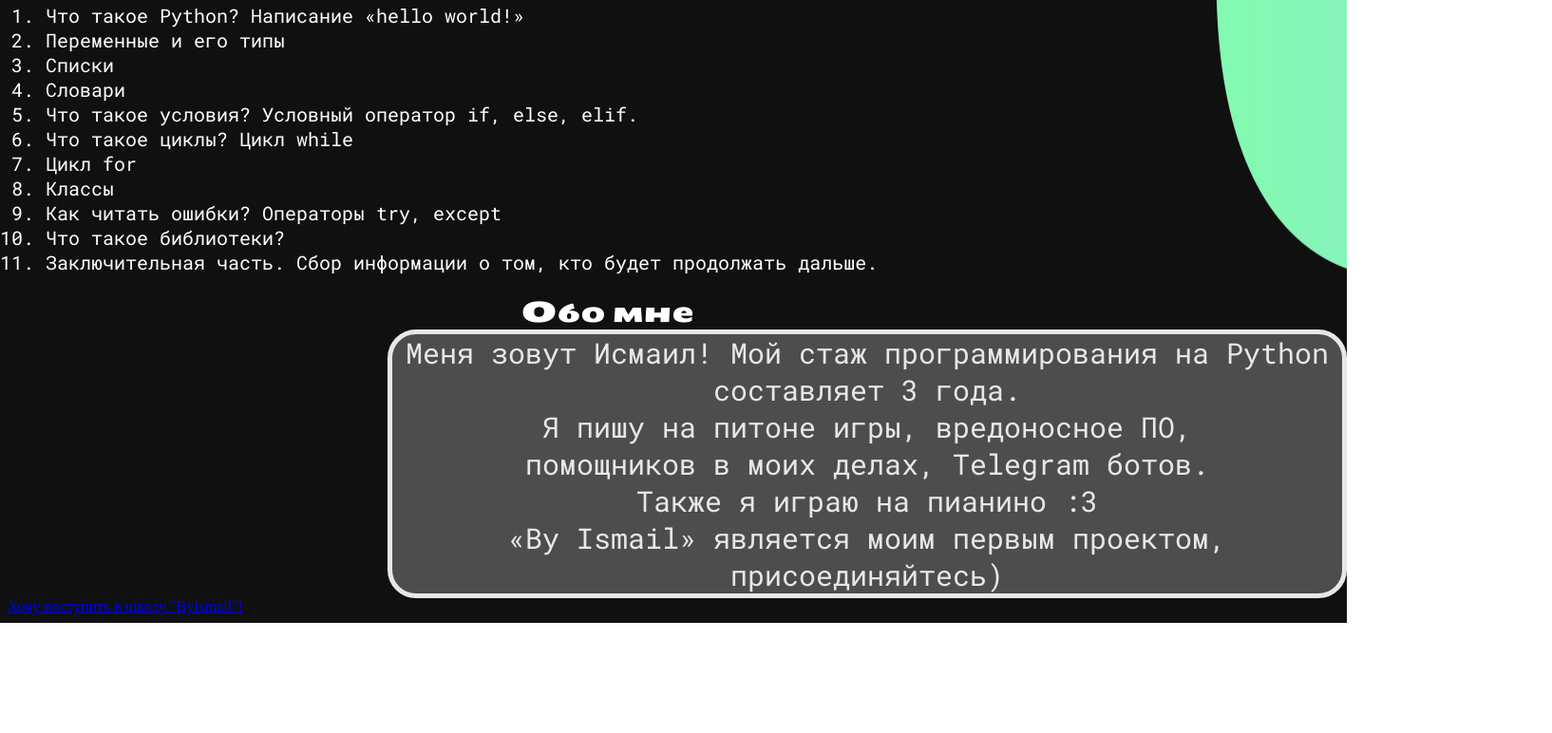
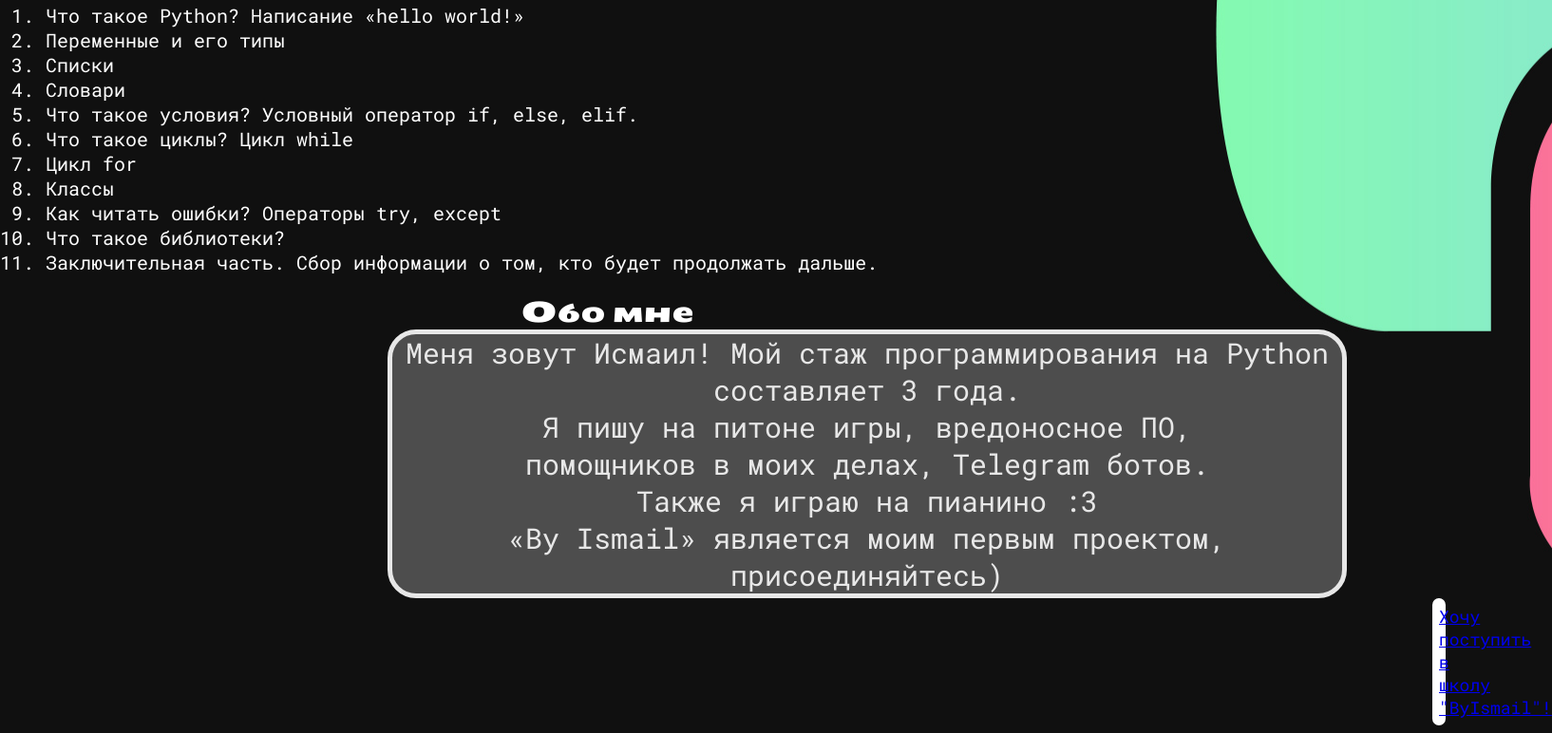
Before and after one commit to byismail/byismail, a plain HTML site: page index.html in a window 1280 px wide. Shown: the part 699-1471 px from the top of the page at 95% size, 1634 px wide, since content can reach past the window. Before the commit the page ends 1355 px from the top, so only its background shows below. Drawn offline with Linux system fonts and the light colour scheme.

Commit message:
Update style.css

```diff
--- a/style.css
+++ b/style.css
@@ -70,3 +70,13 @@ h2 {
 	font-size: 30px;
 	text-align: center;
 }
+
+.lol {
+	font-size: 18px;
+	font-family: font2;
+	color: #ffffff;
+	text-align: center;
+	margin-left: 1500px;
+	border: 7px solid #ffffff;
+	border-radius: 30px;
+}
```
